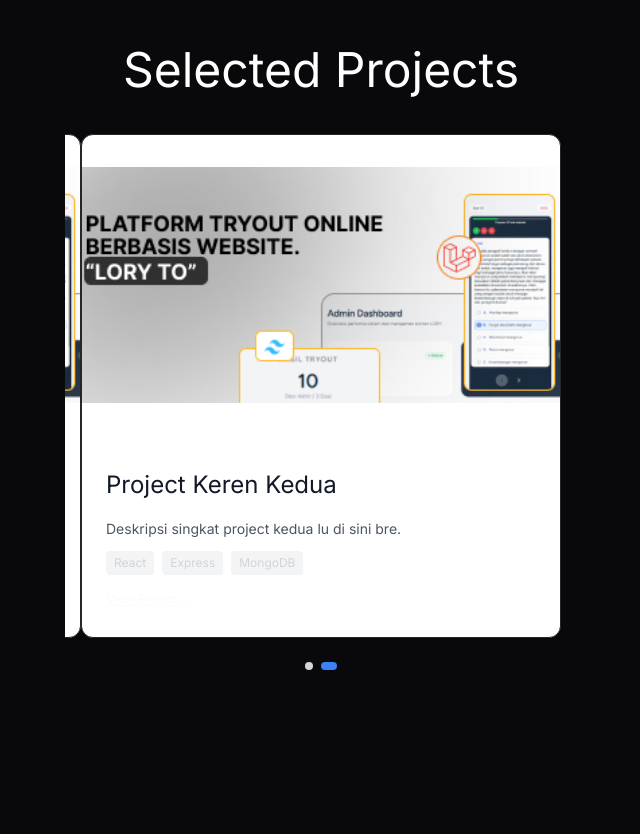
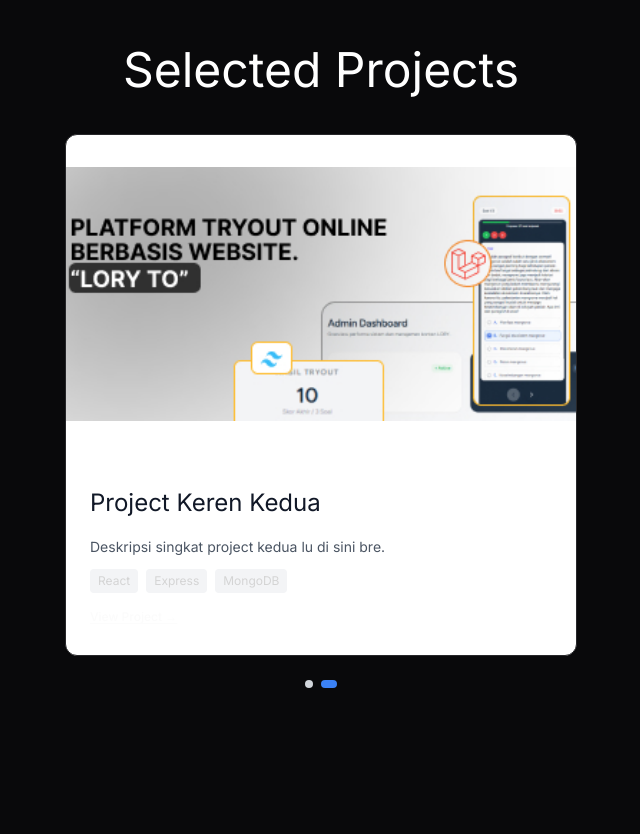
Before and after one commit to Iqbalyo/iqbalwebsite, a Next.js app: page / in a window 1280 px wide. Shown: the part 660-1494 px from the top of the page, without its empty margins (319-959 px from the left). Built offline with nearby package versions, Linux system fonts and the light colour scheme.

Commit message:
update k

```diff
--- a/components/home-page/project.tsx
+++ b/components/home-page/project.tsx
@@ -67,7 +67,7 @@
 
         {/* Carousel */}
         <div
-          className="overflow-hidden w-full max-w-lg mx-auto px-4 cursor-grab active:cursor-grabbing"
+          className="overflow-hidden w-full max-w-lg cursor-grab active:cursor-grabbing"
           ref={emblaRef}
         >
           <div className="flex">
```
